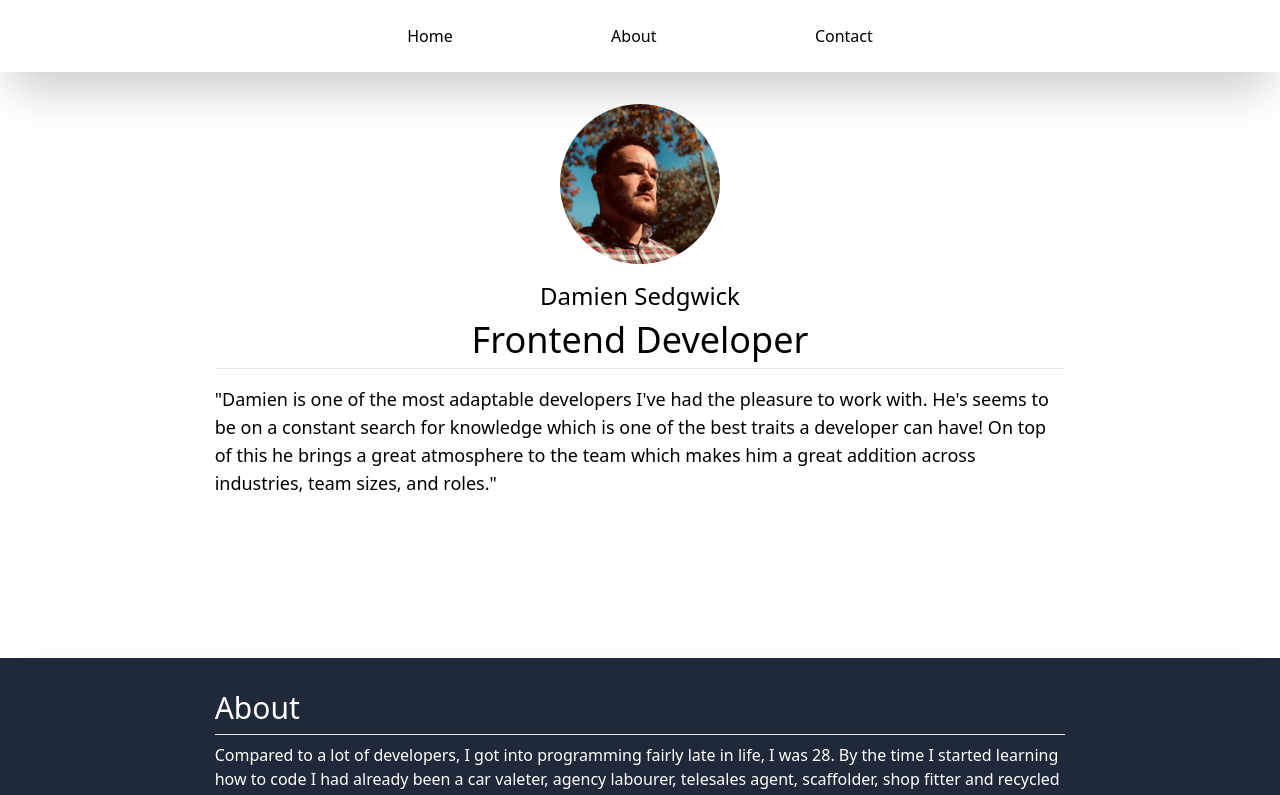
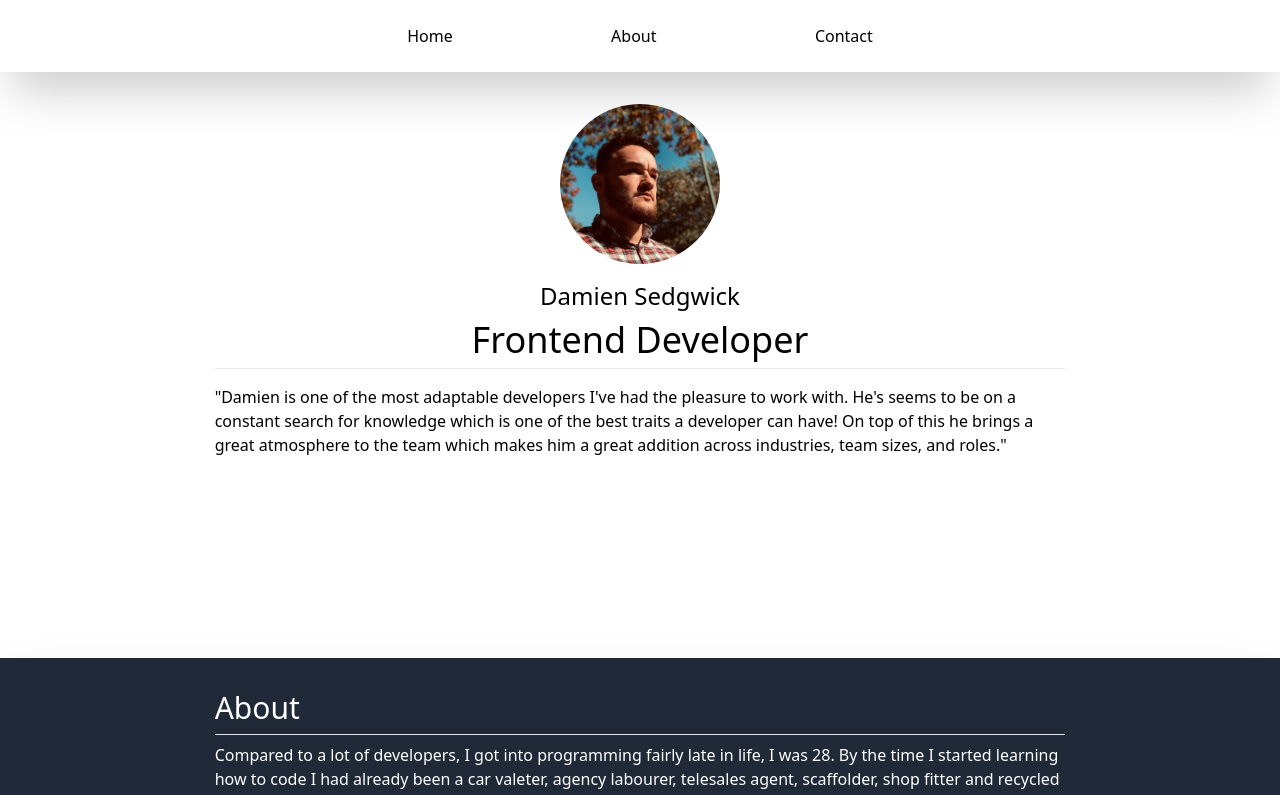
Before and after one commit to damiensedgwick/my-website, a Next.js app: page / in a window 1280 px wide. Shown: the top 795 px of the page. Built offline with nearby package versions, Linux system fonts and the light colour scheme.

Commit message:
Removed text large class

```diff
--- a/src/pages/index.tsx
+++ b/src/pages/index.tsx
@@ -22,7 +22,7 @@ const Home: NextPage = () => {
           <hr className="mb-2" />
         </div>
         <div className="col-span-4 row-start-2 md:col-start-2">
-          <p className="mb-8 text-lg">
+          <p className="mb-8">
             "Damien is one of the most adaptable developers I've had the
             pleasure to work with. He's seems to be on a constant search for
             knowledge which is one of the best traits a developer can have! On
```
